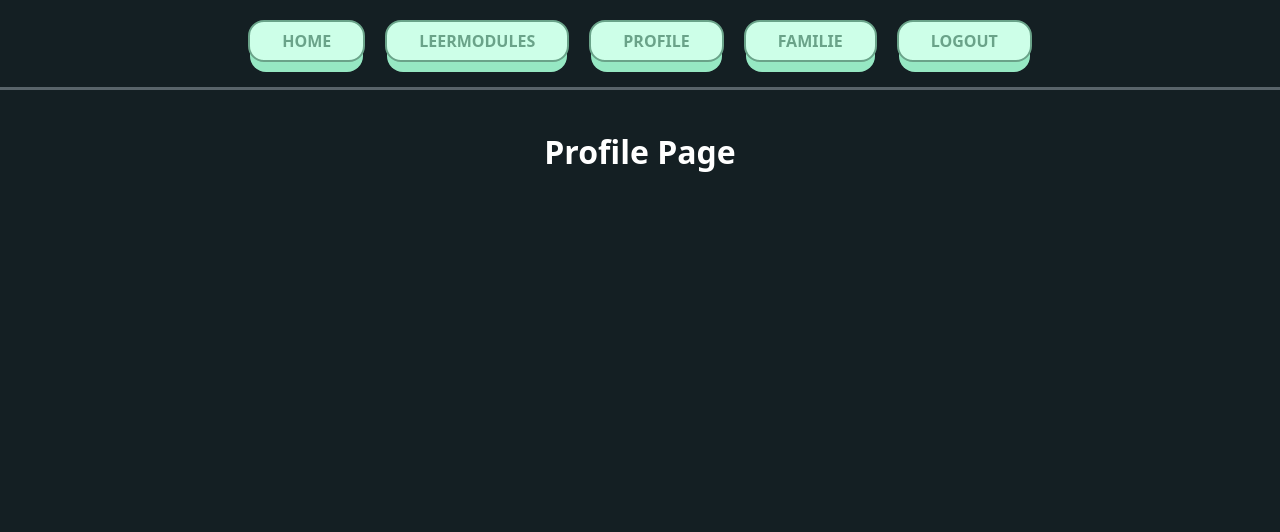
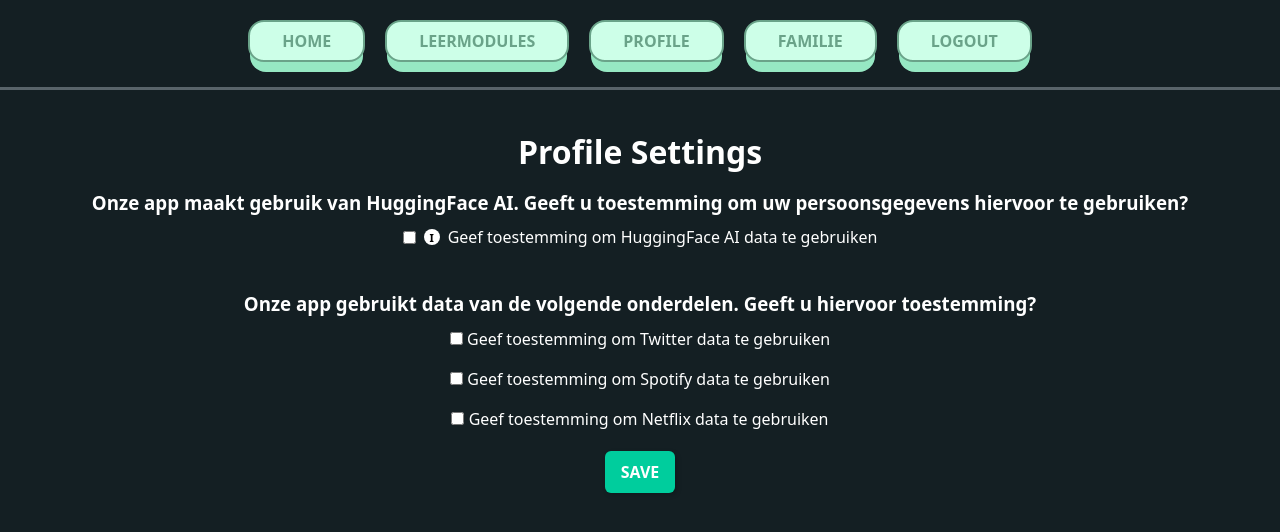
Before and after one commit to BryanBooij/TLE-3, a React (Vite) app: page /Profile in a window 1280 px wide. Shown: the top 532 px of the page. Built offline with nearby package versions, Linux system fonts and the light colour scheme; sample sign-in values are in the browser's storage; a web font is replaced by a local one.

Commit message:
new family image and added profile checkboxes

```diff
--- a/src/Home.jsx
+++ b/src/Home.jsx
@@ -21,7 +21,7 @@ function Home(){
                         <img src="/cloud.png" alt="cloud" className="cloud"/>
                         <span className="cloud-text-left">Karen de Koning vindt mischien...leuk, omdat je...leuk vindt.</span>
                     </div>
-                    <img src="/family-ai.png" alt="Family AI" className="home-image" width="434" height="500"/>
+                    <img src="/family-ai-drawing.png" alt="Family AI" className="home-image"/>
                     <div className="cloud-container">
                         <img src="/cloud2.png" alt="cloud" className="cloud"/>
                         <span className="cloud-text-right">Jan de Koning vindt mischien...leuk, omdat je...leuk vindt.</span>
--- a/src/buttons/InfoButton.jsx
+++ b/src/buttons/InfoButton.jsx
@@ -1,8 +1,8 @@
 import React from "react";
 import "./Buttons.css";
-function InfoButton() {
+function InfoButton({onClick}) {
     return (
-        <button className="info-button">i</button>
+        <button className="info-button" onClick={onClick}>i</button>
     );
 }
 
--- a/src/family/Family.jsx
+++ b/src/family/Family.jsx
@@ -5,7 +5,7 @@ function Family(){
             <div className="family-container">
                 <h1>Family AI</h1>
                 <p>Dit is jou familie!</p>
-                <img src="/family-ai.png" alt="Family AI" className="home-image" width="434" height="500"/>
+                <img src="/family-ai-drawing.png" alt="Family AI" className="home-image"/>
             </div>
         </>
     )
--- a/src/profile/Profile.jsx
+++ b/src/profile/Profile.jsx
@@ -1,12 +1,40 @@
 import {useNavigate} from "react-router";
 import ButtonMain from "../buttons/ButtonMain.jsx";
+import InfoButton from "../buttons/InfoButton.jsx";
 
 import "./profile.css";
 
 function Profile(){
+    const navigate = useNavigate();
+
     return(
         <div className="profile-container">
-            <h1>Profile Page</h1>
+            <h1>Profile Settings</h1>
+            <h3>Onze app maakt gebruik van HuggingFace AI. Geeft u toestemming om uw persoonsgegevens hiervoor te gebruiken?</h3>
+            <div className="checkbox-container-info">
+                <div>
+                    <input type="checkbox" id="hugginface"/>
+                    <InfoButton alt="InfoButton" label="InfoButton" onClick={() => window.location.href = "https://huggingface.co/terms-of-service"}/>
+                    <label htmlFor="hugginface"> Geef toestemming om HuggingFace AI data te gebruiken</label>
+                </div>
+            </div>
+            <br/>
+            <h3>Onze app gebruikt data van de volgende onderdelen. Geeft u hiervoor toestemming?</h3>
+            <div className="checkbox-container">
+                <div>
+                    <input type="checkbox" id="twitter"/>
+                    <label htmlFor="twitter"> Geef toestemming om Twitter data te gebruiken</label>
+                </div>
+                <div>
+                    <input type="checkbox" id="youtube"/>
+                    <label htmlFor="youtube"> Geef toestemming om Spotify data te gebruiken</label>
+                </div>
+                <div>
+                    <input type="checkbox" id="netflix"/>
+                    <label htmlFor="netflix"> Geef toestemming om Netflix data te gebruiken</label>
+                </div>
+            </div>
+            <ButtonMain text="Save" label="save" onClick={() => alert("Opgeslagen!")}/>
         </div>
     )
 }
--- a/src/profile/profile.css
+++ b/src/profile/profile.css
@@ -9,3 +9,17 @@
     justify-content: flex-start;
     box-sizing: border-box;
 }
+
+.checkbox-container{
+    display: flex;
+    align-items: center;
+    flex-direction: column;
+    gap: 8px;
+    margin-bottom: 1rem;
+}
+
+.checkbox-container-info > div {
+    display: flex;
+    align-items: center;
+    gap: 8px;
+}
```
Also changed, not shown: public/family-ai-drawing.png (added).
